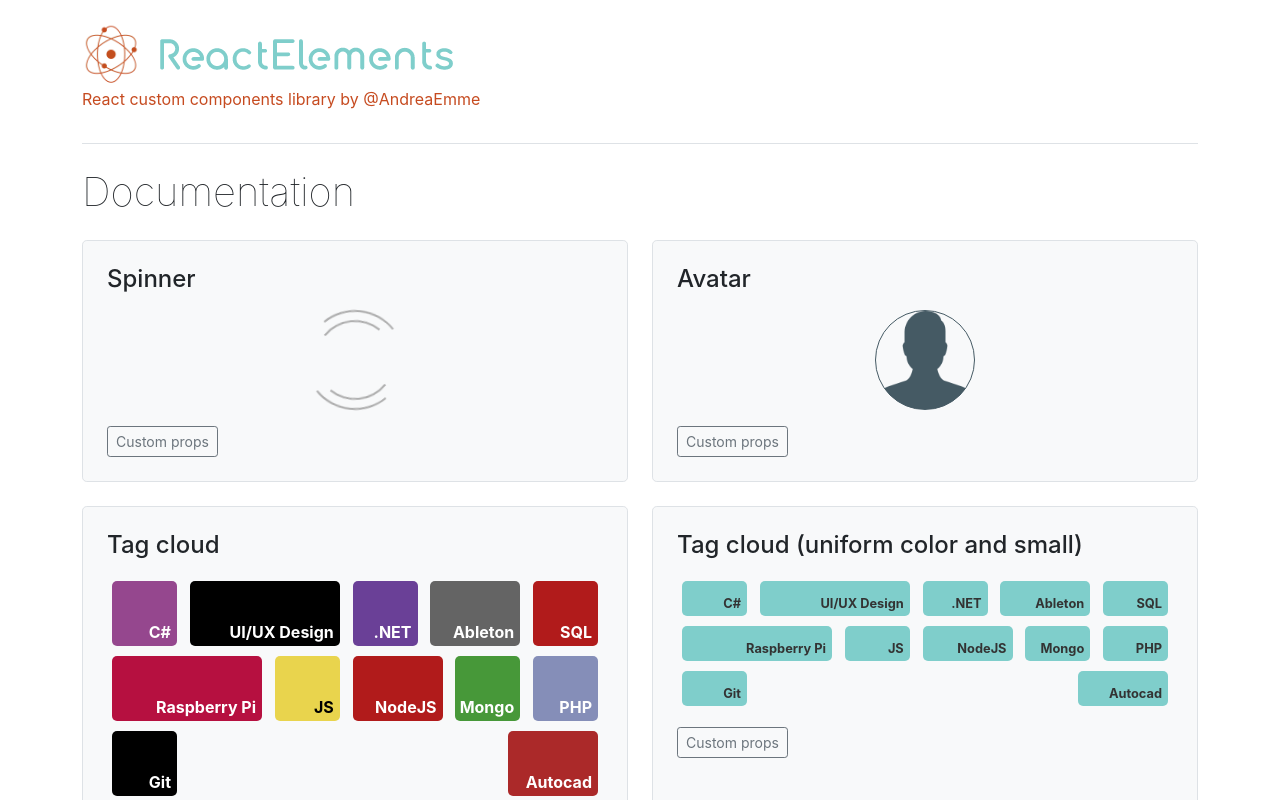
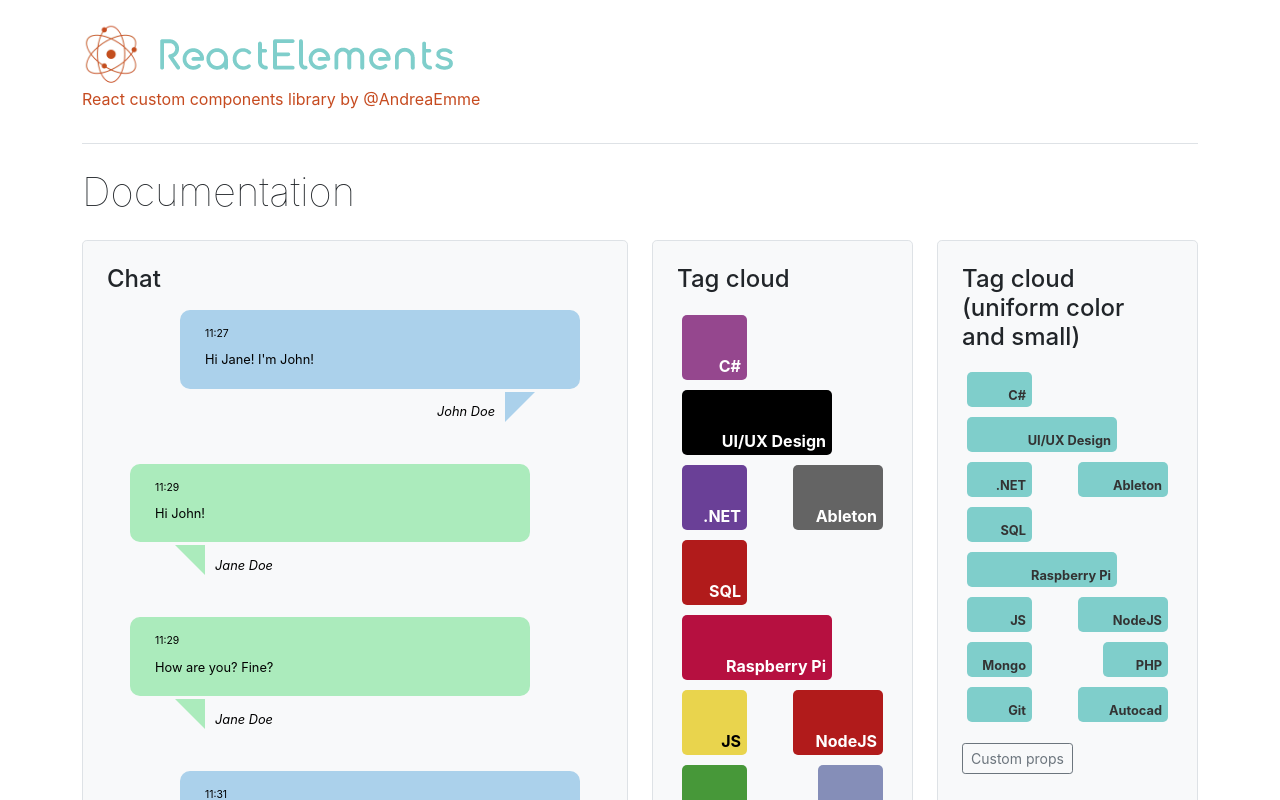
Before and after one commit to AndreaM19/ReactElements, a React (Create React App) app: page / in a window 1280 px wide. Shown: the top 800 px of the page. Built offline with nearby package versions, Linux system fonts and the light colour scheme.

Commit message:
Creato componente Chat

```diff
--- /dev/null
+++ b/components/Chat/Chat.js
@@ -0,0 +1,31 @@
+import React from 'react';
+import './Chat.scss'; //import bg from '../../assets/geometric_bg.jpg';
+
+const Chat = props => {
+  // const defaultSettings = {
+  //     text: "CUT OUT TEXT",
+  //     height: "300px",
+  //     color: "#fff",
+  //     background: "https://picsum.photos/id/802/1920/1080",
+  // }
+  // const config = {
+  //     text: props.text!=null ? props.text : defaultSettings.text,
+  //     height: props.height != null ? props.height + "px" : defaultSettings.height,
+  //     color: props.color != null ? props.color : defaultSettings.color,
+  //     background: props.background != null ? "url(" + props.background + ")" : "url(" + defaultSettings.background + ")"
+  // };
+  return /*#__PURE__*/React.createElement("div", {
+    className: "chat"
+  }, props.messages?.map((message, index) => {
+    return /*#__PURE__*/React.createElement("div", {
+      key: index,
+      className: message.senderType?.toUpperCase() === "S" ? "speechbubble right" : "speechbubble left"
+    }, /*#__PURE__*/React.createElement("span", {
+      className: "time"
+    }, message.time), /*#__PURE__*/React.createElement("p", null, message.text), /*#__PURE__*/React.createElement("span", {
+      className: "username"
+    }, message.sender));
+  }));
+};
+
+export default Chat;
--- /dev/null
+++ b/components/Chat/Chat.scss
@@ -0,0 +1,81 @@
+$text: #000;
+$bg: #fff;
+$left: #abebbc;
+$right: #abd1eb;
+
+.chat {
+    max-width: 450px;
+    margin: 0 auto;
+
+    .speechbubble {
+        position: relative;
+        color: $text;
+        font-size: 0.8em;
+        line-height: 1.75;
+        padding: 12px 25px;
+        margin-bottom: 75px;
+        cursor: default;
+        border-radius: 10px;
+
+        p {
+            margin: 5px 0 5px 0;
+        }
+
+        //  Border and arrow left
+        &.left {
+            margin-right: 50px;
+            background-color: $left;
+
+            .username {
+                position: absolute;
+                display: block;
+                font-style: italic;
+                bottom: -35px;
+                left: 85px;
+            }
+        }
+        &.left:after {
+            content: "";
+            margin-top: -30px;
+            padding-top: 0px;
+            position: relative;
+            bottom: -45px;
+            left: 20px;
+            border-width: 30px 0 0 30px;
+            border-style: solid;
+            border-color: $left transparent;
+            display: block;
+            width: 0;
+        }
+        //  Border and arrow right
+        &.right {
+            margin-left: 50px;
+            background-color: $right;
+
+            .username {
+                position: absolute;
+                display: block;
+                font-style: italic;
+                bottom: -35px;
+                right: 85px;
+            }
+        }
+        &.right:after {
+            content: "";
+            margin-top: -30px;
+            padding-top: 0px;
+            position: relative;
+            bottom: -45px;
+            left: 300px;
+            border-width: 30px 30px 0 0;
+            border-style: solid;
+            border-color: $right transparent;
+            display: block;
+            width: 0;
+        }
+
+        .time {
+            font-size: 0.65rem;
+        }
+    }
+}
--- a/package.json
+++ b/package.json
@@ -1,6 +1,6 @@
 {
   "name": "@andreaemme/reactelements",
-  "version": "1.0.4",
+  "version": "1.0.5",
   "main": "index.js",
   "private": false,
   "dependencies": {
--- a/src/App.js
+++ b/src/App.js
@@ -5,6 +5,8 @@ import TagCloud from './components/TagCloud/TagCloud';
 import MasonryGallery from './components/MasonryGallery/MasonryGallery';
 import CutOutText from './components/CutOutText/CutOutText';
 import NotFound from './components/NotFound/NotFound';
+import Chat from './components/Chat/Chat';
+
 import Display from './pageComponents/display/Display';
 import reImg from './assets/re.png'
 import './App.css';
@@ -42,8 +44,13 @@ function App() {
       { url: "https://picsum.photos/id/387/500/500" },
       { url: "https://picsum.photos/id/293/200/400" },
       { url: "https://picsum.photos/id/170/120/160" },
+    ],
+    chat: [
+      { sender: "John Doe", text: "Hi Jane! I'm John!", time: "11:27", senderType: "S" },
+      { sender: "Jane Doe", text: "Hi John!", time: "11:29", senderType: "R" },
+      { sender: "Jane Doe", text: "How are you? Fine?", time: "11:29", senderType: "R" },
+      { sender: "John Doe", text: "Fine thanks!", time: "11:31", senderType: "S" },
     ]
-
   }
 
   return (
@@ -59,20 +66,24 @@ function App() {
         <h1 className="my-4 fw-lighter">Documentation</h1>
 
         <div className="row align-items-md-stretch">
+          <Display size="6" title="Chat" listItems={["messages (object)"]}>
+            <Chat messages={examples.chat}></Chat>
+          </Display>
+
+          <Display size="3" title="Tag cloud" listItems={["list (object)", "uniformColor (boolean)", "background", "color", "height (none, 'sm')"]}>
+            <TagCloud items={examples.tagList}></TagCloud>
+          </Display>
+
+          <Display size="3" title="Tag cloud (uniform color and small)" listItems={["list (object)", "uniformColor (boolean)", "background", "color", "height (none, 'sm')"]}>
+            <TagCloud items={examples.tagList} uniformColor background="#7fcecb" color="#333" height="sm"></TagCloud>
+          </Display>
+
           <Display size="6" title="Spinner" listItems={["size (px)", "color", "thickness (px)"]}>
             <Spinner></Spinner>
           </Display>
 
           <Display size="6" title="Avatar" listItems={["size (px)", "img (url)"]}>
             <Avatar size="100"></Avatar>
-          </Display>
-
-          <Display size="6" title="Tag cloud" listItems={["list (object)", "uniformColor (boolean)", "background", "color", "height (none, 'sm')"]}>
-            <TagCloud items={examples.tagList}></TagCloud>
-          </Display>
-
-          <Display size="6" title="Tag cloud (uniform color and small)" listItems={["list (object)", "uniformColor (boolean)", "background", "color", "height (none, 'sm')"]}>
-            <TagCloud items={examples.tagList} uniformColor background="#7fcecb" color="#333" height="sm"></TagCloud>
           </Display>
 
           <Display size="12" title="Not found" listItems={["theme ('light', 'dark')", "background", "message", "buttonText"]}>
@@ -88,10 +99,12 @@ function App() {
           </Display>
 
 
+
+
         </div>
 
         <footer className="pt-3 mt-4 text-muted border-top">
-        &copy; 2021 Andrea Marchetti
+          &copy; 2021 Andrea Marchetti
         </footer>
       </div>
     </main >
--- /dev/null
+++ b/src/components/Chat/Chat.jsx
@@ -0,0 +1,37 @@
+import React from 'react';
+import './Chat.scss';
+//import bg from '../../assets/geometric_bg.jpg';
+
+const Chat = (props) => {
+    // const defaultSettings = {
+    //     text: "CUT OUT TEXT",
+    //     height: "300px",
+    //     color: "#fff",
+    //     background: "https://picsum.photos/id/802/1920/1080",
+    // }
+
+    // const config = {
+    //     text: props.text!=null ? props.text : defaultSettings.text,
+    //     height: props.height != null ? props.height + "px" : defaultSettings.height,
+    //     color: props.color != null ? props.color : defaultSettings.color,
+    //     background: props.background != null ? "url(" + props.background + ")" : "url(" + defaultSettings.background + ")"
+    // };
+
+    return (
+        <div className='chat'>
+
+            {props.messages?.map((message, index) => {
+                return (
+                    <div key={index} className={message.senderType?.toUpperCase() === "S" ? "speechbubble right" : "speechbubble left"}>
+                        <span className="time">{message.time}</span>
+                        <p>{message.text}</p>
+                        <span className="username">{message.sender}</span>
+                    </div>
+                )
+            })}
+        </div>
+
+    );
+};
+
+export default Chat;
--- /dev/null
+++ b/src/components/Chat/Chat.scss
@@ -0,0 +1,81 @@
+$text: #000;
+$bg: #fff;
+$left: #abebbc;
+$right: #abd1eb;
+
+.chat {
+    max-width: 450px;
+    margin: 0 auto;
+
+    .speechbubble {
+        position: relative;
+        color: $text;
+        font-size: 0.8em;
+        line-height: 1.75;
+        padding: 12px 25px;
+        margin-bottom: 75px;
+        cursor: default;
+        border-radius: 10px;
+
+        p {
+            margin: 5px 0 5px 0;
+        }
+
+        //  Border and arrow left
+        &.left {
+            margin-right: 50px;
+            background-color: $left;
+
+            .username {
+                position: absolute;
+                display: block;
+                font-style: italic;
+                bottom: -35px;
+                left: 85px;
+            }
+        }
+        &.left:after {
+            content: "";
+            margin-top: -30px;
+            padding-top: 0px;
+            position: relative;
+            bottom: -45px;
+            left: 20px;
+            border-width: 30px 0 0 30px;
+            border-style: solid;
+            border-color: $left transparent;
+            display: block;
+            width: 0;
+        }
+        //  Border and arrow right
+        &.right {
+            margin-left: 50px;
+            background-color: $right;
+
+            .username {
+                position: absolute;
+                display: block;
+                font-style: italic;
+                bottom: -35px;
+                right: 85px;
+            }
+        }
+        &.right:after {
+            content: "";
+            margin-top: -30px;
+            padding-top: 0px;
+            position: relative;
+            bottom: -45px;
+            left: 300px;
+            border-width: 30px 30px 0 0;
+            border-style: solid;
+            border-color: $right transparent;
+            display: block;
+            width: 0;
+        }
+
+        .time {
+            font-size: 0.65rem;
+        }
+    }
+}
```
Also changed, not shown: 1 other file (tests, documents, lock files or other folders).
